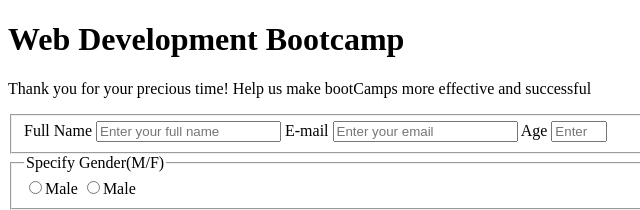
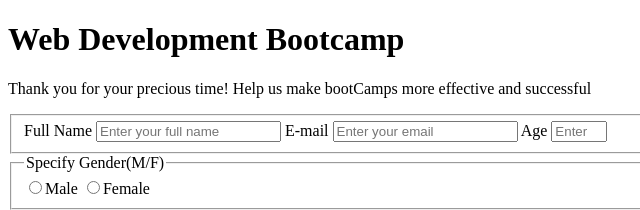
Before and after one commit to PrathamKarki/Survey-Form, a plain HTML site: page index.html in a window 1280 px wide. Shown: the top 210 px of the page, 0-640 px from the left. Drawn offline with Linux system fonts and the light colour scheme.

Commit message:
fix typo for radio label

```diff
--- a/index.html
+++ b/index.html
@@ -19,7 +19,7 @@
        <fieldset>
             <legend>Specify Gender(M/F) </legend>
             <label for="male"><input type="radio" name="gender-specify" id="male">Male</label>
-            <label for="female"><input type="radio" name="gender-specify" id="female">Male</label>
+            <label for="female"><input type="radio" name="gender-specify" id="female">Female</label>
       </fieldset>
 
       <fieldset>
```
